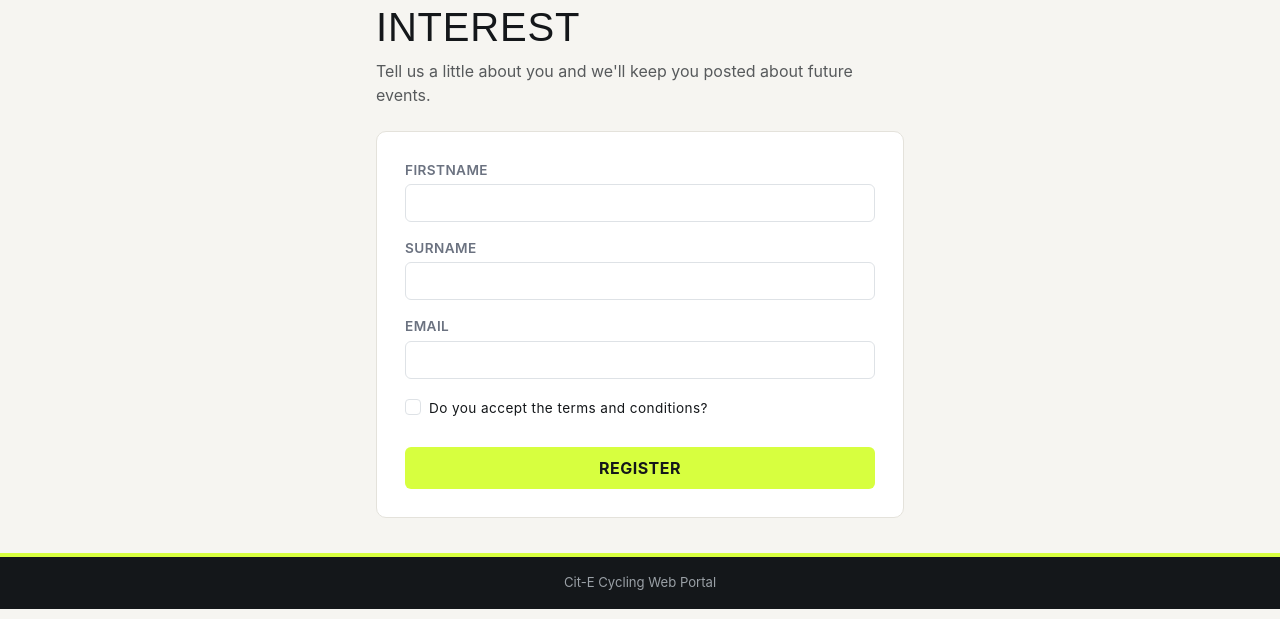
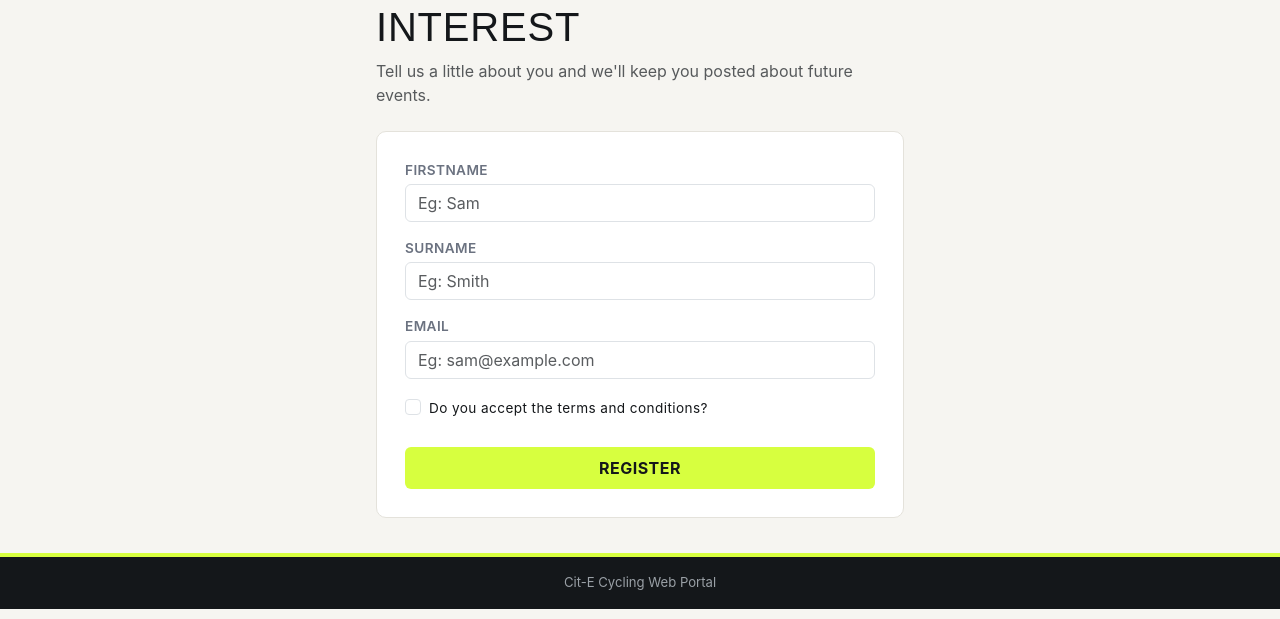
Before and after one commit to biscuitbala55-art/cycling, a PHP site: page /register_form.html in a window 1280 px wide. Shown: the part 191-810 px from the top of the page. Run offline with PHP 8.4, Linux system fonts and the light colour scheme.

Commit message:
placeholder

```diff
--- a/admin_login.html
+++ b/admin_login.html
@@ -29,11 +29,11 @@
             <form action="login.php" method="POST">
                 <div class="mb-3">
                     <p class="mb-1">Username</p>
-                    <input type="text" name="username" maxlength="10" required class="form-control">
+                    <input type="text" name="username" maxlength="10" required class="form-control" placeholder="Eg: admin">
                 </div>
                 <div class="mb-3">
                     <p class="mb-1">Password</p>
-                    <input type="password" name="password" maxlength="15" required class="form-control">
+                    <input type="password" name="password" maxlength="15" required class="form-control" placeholder="Eg: password">
                 </div>
 
                 <button type="submit" class="btn btn-cec w-100 mt-2">Log in</button>
--- a/register_form.html
+++ b/register_form.html
@@ -29,15 +29,15 @@
             <form action="register.php" method="POST">
                 <div class="mb-3">
                     <p class="mb-1">Firstname</p>
-                    <input type="text" name="firstname" pattern="[A-Za-z\-' ]{1,50}" title="Letters, spaces, hyphens or apostrophes only (max 50 characters)" required class="form-control">
+                    <input type="text" name="firstname" pattern="[A-Za-z\-' ]{1,50}" title="Letters, spaces, hyphens or apostrophes only (max 50 characters)" required class="form-control" placeholder="Eg: Sam">
                 </div>
                 <div class="mb-3">
                     <p class="mb-1">Surname</p>
-                    <input type="text" name="surname" pattern="[A-Za-z\-' ]{1,50}" title="Letters, spaces, hyphens or apostrophes only (max 50 characters)" required class="form-control">
+                    <input type="text" name="surname" pattern="[A-Za-z\-' ]{1,50}" title="Letters, spaces, hyphens or apostrophes only (max 50 characters)" required class="form-control" placeholder="Eg: Smith">
                 </div>
                 <div class="mb-3">
                     <p class="mb-1">Email</p>
-                    <input type="email" name="email" maxlength="100" required class="form-control">
+                    <input type="email" name="email" maxlength="100" required class="form-control" placeholder="Eg: sam@example.com">
                 </div>
                 <div class="form-check mb-3">
                     <input type="checkbox" name="terms" value="yes" required class="form-check-input" id="termsCheck">
--- a/search_form.php
+++ b/search_form.php
@@ -35,7 +35,7 @@ if (!isset($_SESSION['login']) || $_SESSION['login'] != 1) {
             <form action="search_result.php" method="POST">
                 <div class="mb-3">
                     <p class="mb-1">Participant firstname or surname</p>
-                    <input type="text" name="firstname" maxlength="50" required class="form-control">
+                    <input type="text" name="firstname" maxlength="50" required class="form-control" placeholder="Eg: Ken or Lorette">
                 </div>
                 <input type="hidden" name="participant" value="1">
                 <button type="submit" class="btn btn-cec">Search</button>
@@ -47,7 +47,7 @@ if (!isset($_SESSION['login']) || $_SESSION['login'] != 1) {
             <form action="search_result.php" method="POST">
                 <div class="mb-3">
                     <p class="mb-1">Club name</p>
-                    <input type="text" name="club" maxlength="100" required class="form-control">
+                    <input type="text" name="club" maxlength="100" required class="form-control" placeholder="Eg: Durham Dynamos">
                 </div>
                 <button type="submit" class="btn btn-cec">Search</button>
             </form>
```
